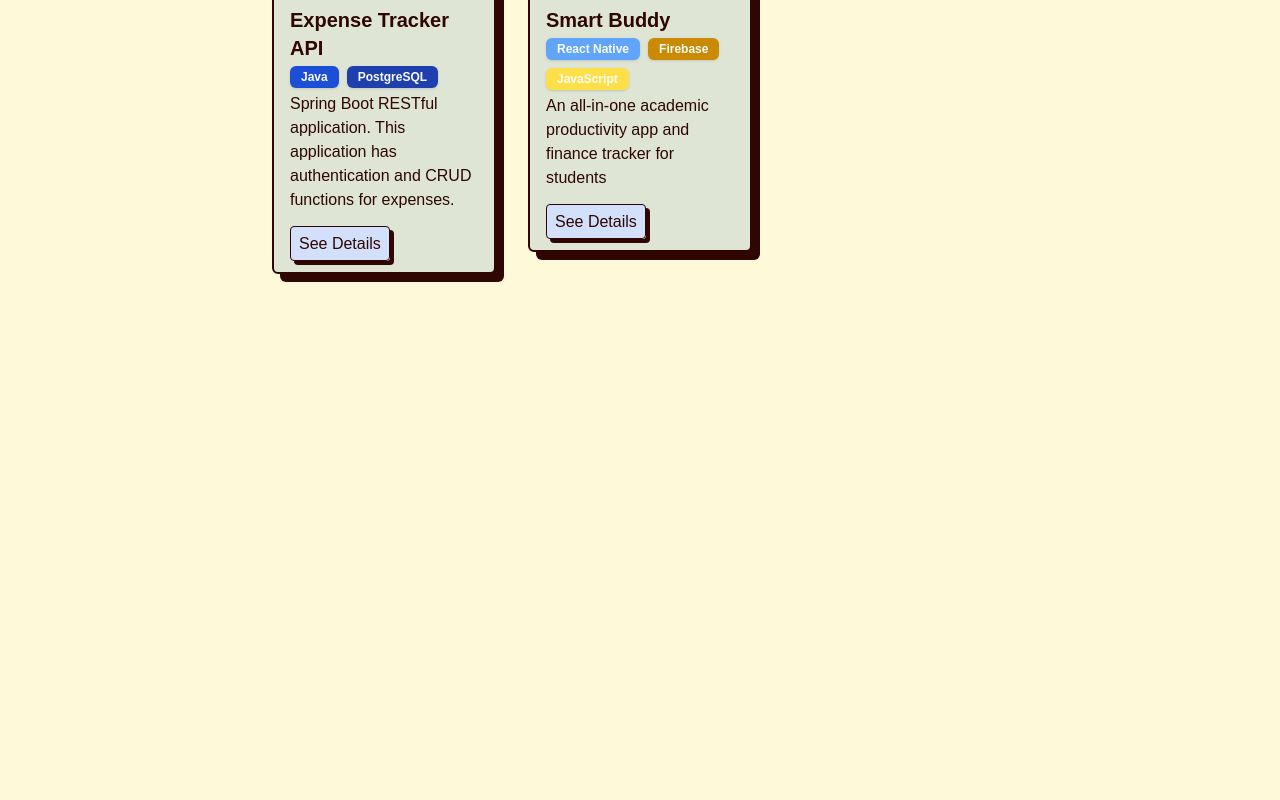
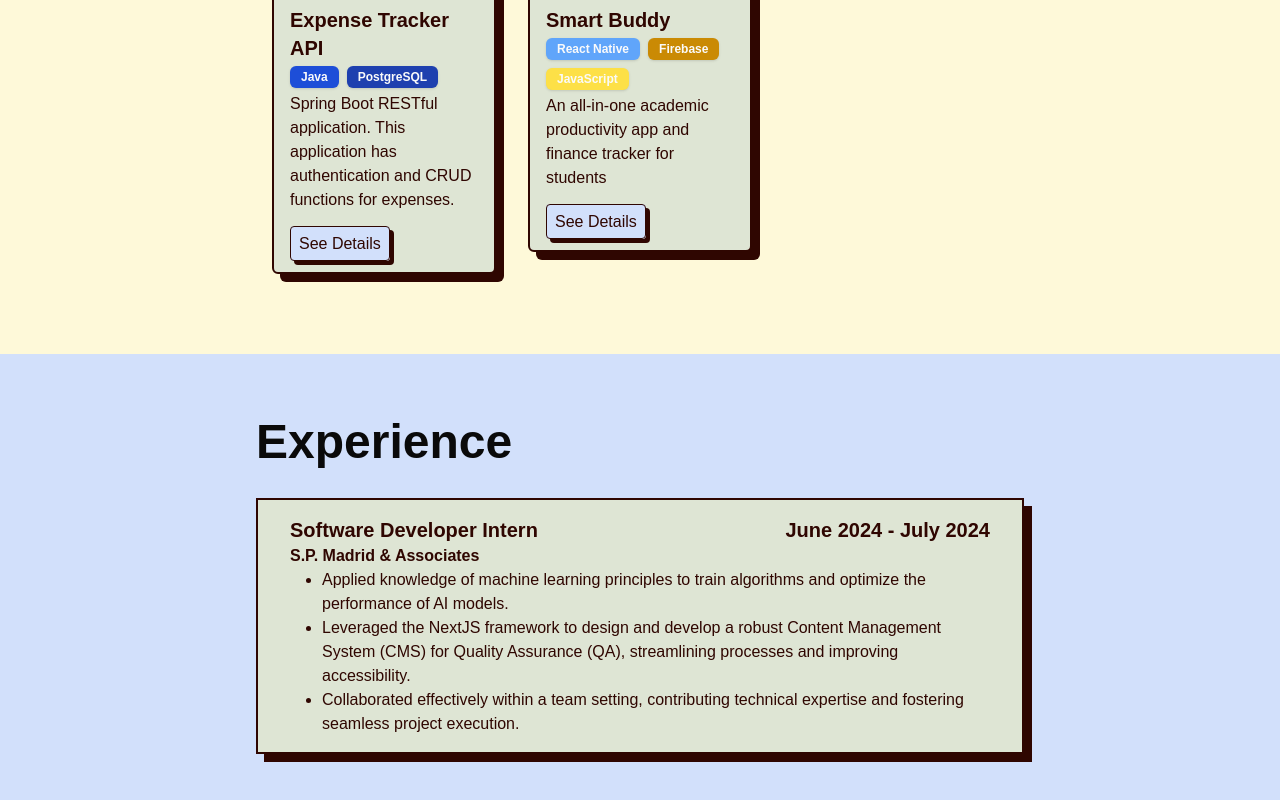
Before and after one commit to exxsid/MyWebPortfoliio, a Next.js app: page / in a window 1280 px wide. Shown: the part 3110-3910 px from the top of the page. Before the commit the page ends 3464 px from the top, so only its background shows below. Built offline with nearby package versions, Linux system fonts and the light colour scheme.

Commit message:
add experience

```diff
--- a/app/page.tsx
+++ b/app/page.tsx
@@ -283,6 +283,52 @@ export default function Home() {
           </div>
         </div>
       </section>
+
+      <section
+        className="px-4 sm:px-8 md:px-16 lg:px-24 xl:px-[20%] w-screen h-fit py-8 sm:py-12 md:py-16"
+        style={{
+          backgroundColor: THEME.secondary,
+        }}
+      >
+        <h1 className="text-3xl sm:text-4xl md:text-5xl font-bold">
+          Experience
+        </h1>
+        <div className="flex flex-col items-center justify-center">
+          <div
+            className="px-8 py-4 my-8 border-[0.15rem]"
+            style={{
+              backgroundColor: THEME.accent,
+              boxShadow: SHADOW.md,
+              borderColor: THEME.dark,
+              color: THEME.dark,
+            }}
+          >
+            <div className="flex justify-between">
+              <h1 className="font-extrabold text-xl line-clamp-2">
+                Software Developer Intern
+              </h1>
+              <p className="font-semibold text-xl">June 2024 - July 2024</p>
+            </div>
+
+            <h3 className="font-semibold">S.P. Madrid & Associates</h3>
+            <ul className="list-disc pl-8">
+              <li>
+                Applied knowledge of machine learning principles to train
+                algorithms and optimize the performance of AI models.
+              </li>
+              <li>
+                Leveraged the NextJS framework to design and develop a robust
+                Content Management System (CMS) for Quality Assurance (QA),
+                streamlining processes and improving accessibility.
+              </li>
+              <li>
+                Collaborated effectively within a team setting, contributing
+                technical expertise and fostering seamless project execution.
+              </li>
+            </ul>
+          </div>
+        </div>
+      </section>
     </>
   );
 }
```
